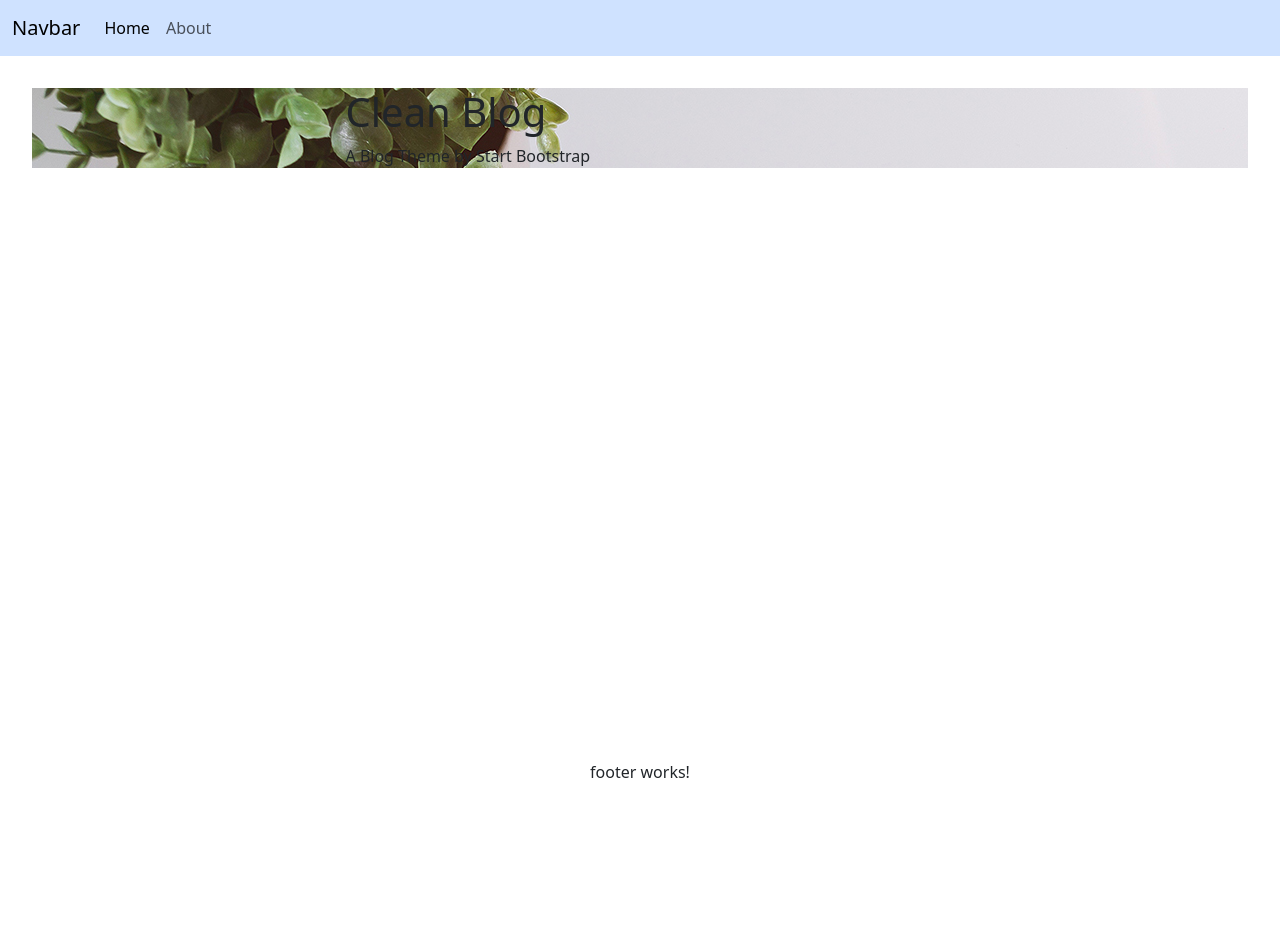
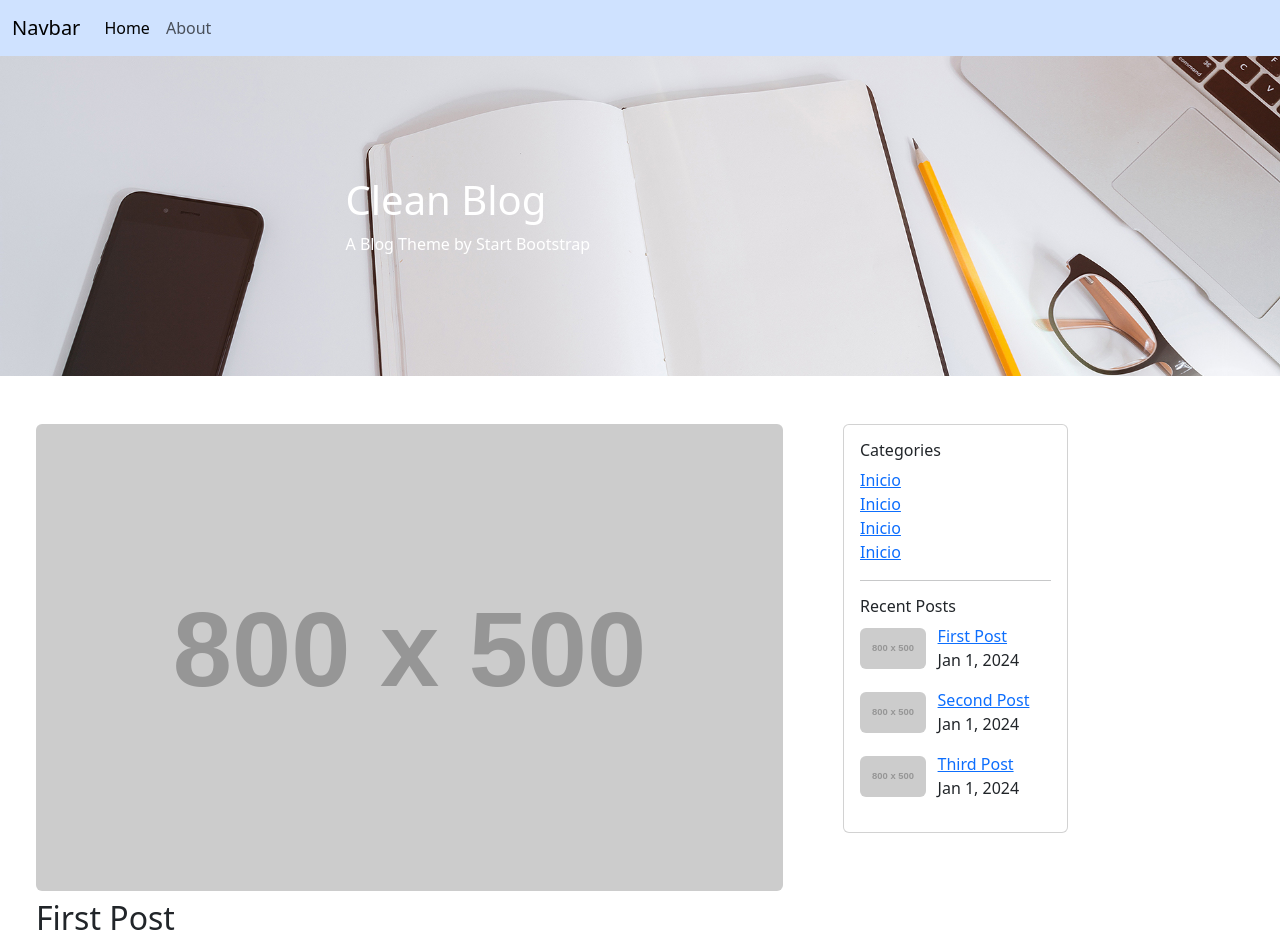
Before and after one commit to FilipeMMPereira/fbc_blog_frontend, an Angular app: page / in a window 1280 px wide. Shown: the top 949 px of the page. Before the commit the page ends 800 px from the top, so only its background shows below. Built offline with nearby package versions, Linux system fonts and the light colour scheme.

Commit message:
feat: add home page

```diff
--- /dev/null
+++ b/src/app/components/posts/posts.html
@@ -0,0 +1,8 @@
+<div class="container">
+  <div class="post-image">
+    <img src="{{post.imageUrl}}" alt="{{post.title}}" class="img-fluid rounded">
+  </div>
+  <h2 class="post-title mt-2">{{post.title}}</h2>
+  <p class="post-content">{{post.content}}</p>
+  <p class="m-0">Jan 1, 2024</p>
+</div>
--- /dev/null
+++ b/src/app/components/posts/posts.ts
@@ -0,0 +1,11 @@
+import { Component, Input } from '@angular/core';
+
+@Component({
+  selector: 'app-posts',
+  imports: [],
+  templateUrl: './posts.html',
+  styleUrl: './posts.css'
+})
+export class Posts {
+  @Input() post!: {id: number, title: string, content: string, imageUrl: string}
+}
--- /dev/null
+++ b/src/app/components/sidebar/sidebar.html
@@ -0,0 +1,28 @@
+<section class="card">
+  <div class="card-body">
+    <section>
+      <h6 class="card-title">Categories</h6>
+      <ul class="list-unstyled">
+        <li><a href="">Inicio</a></li>
+        <li><a href="">Inicio</a></li>
+        <li><a href="">Inicio</a></li>
+        <li><a href="">Inicio</a></li>
+      </ul>
+      <hr />
+      <h6 class="card-title">Recent Posts</h6>
+    </section>
+    <section>
+      @for (post of posts; track post.id) {
+      <article class="row mb-3  align-items-center">
+        <div class="col-5">
+          <img src="{{post.imageUrl}}" alt="" class="img-fluid rounded">
+        </div>
+        <div class="col-7 p-0 m-0">
+          <a href="">{{post.title}}</a>
+          <p class="m-0">Jan 1, 2024</p>
+        </div>
+      </article>
+      }
+    </section>
+  </div>
+</section>
--- /dev/null
+++ b/src/app/components/sidebar/sidebar.ts
@@ -0,0 +1,11 @@
+import { Component, Input } from '@angular/core';
+
+@Component({
+  selector: 'app-sidebar',
+  imports: [],
+  templateUrl: './sidebar.html',
+  styleUrl: './sidebar.css'
+})
+export class Sidebar {
+  @Input() posts!: {id: number, title: string, content: string, imageUrl: string}[]
+}
--- a/src/app/layouts/layout/layout.css
+++ b/src/app/layouts/layout/layout.css
@@ -6,5 +6,5 @@
 
 main {
   flex: 1;
-  padding: 2rem;
+  /* padding: 2rem; */
 }
--- a/src/app/pages/home/home.css
+++ b/src/app/pages/home/home.css
@@ -0,0 +1,10 @@
+.masthead{
+  height: 40vh;
+  background-image: url('/assets/home/masthead.jpg');
+  background-size: cover;
+  background-position: center;
+  display: flex;
+  justify-content: center;
+  align-items: center;
+  color: white;
+}
--- a/src/app/pages/home/home.html
+++ b/src/app/pages/home/home.html
@@ -10,3 +10,20 @@
     </div>
   </div>
 </header>
+
+<main class="container  row gx-4 gx-lg-5 justify-content-between mt-5">
+
+  <section class="col-9">
+    @for (post of posts; track post.id) {
+    <article class="mb-4">
+      <app-posts [post]="post"></app-posts>
+    </article>
+    }
+
+  </section>
+
+  <aside class="col-3">
+    <app-sidebar [posts]="posts"></app-sidebar>
+  </aside>
+
+</main>
--- a/src/app/pages/home/home.ts
+++ b/src/app/pages/home/home.ts
@@ -1,12 +1,20 @@
 import { Component } from '@angular/core';
+import { Posts } from "../../components/posts/posts";
+import { CommonModule } from '@angular/common';
+import { Sidebar } from "../../components/sidebar/sidebar";
 
 @Component({
   selector: 'app-home',
   standalone: true,
-  imports: [],
+  imports: [Posts, CommonModule, Sidebar],
   templateUrl: './home.html',
-  styleUrl: './home.css'
+  styleUrl: './home.css',
+
 })
 export class Home {
-
+  posts = [
+    {id: 1, title: 'First Post', content: 'This is the content of the first post.', imageUrl: 'https://placehold.co/800x500'},
+    {id: 2, title: 'Second Post', content: 'This is the content of the second post.', imageUrl: 'https://placehold.co/800x500'},
+    {id: 3, title: 'Third Post', content: 'This is the content of the third post.', imageUrl: 'https://placehold.co/800x500'}
+  ]
 }
```
Also changed, not shown: src/app/components/posts/posts.css (added), src/app/components/sidebar/sidebar.css (added), 2 other files (tests, documents, lock files or other folders). Lines whose indentation alone changed are shown as unchanged.
